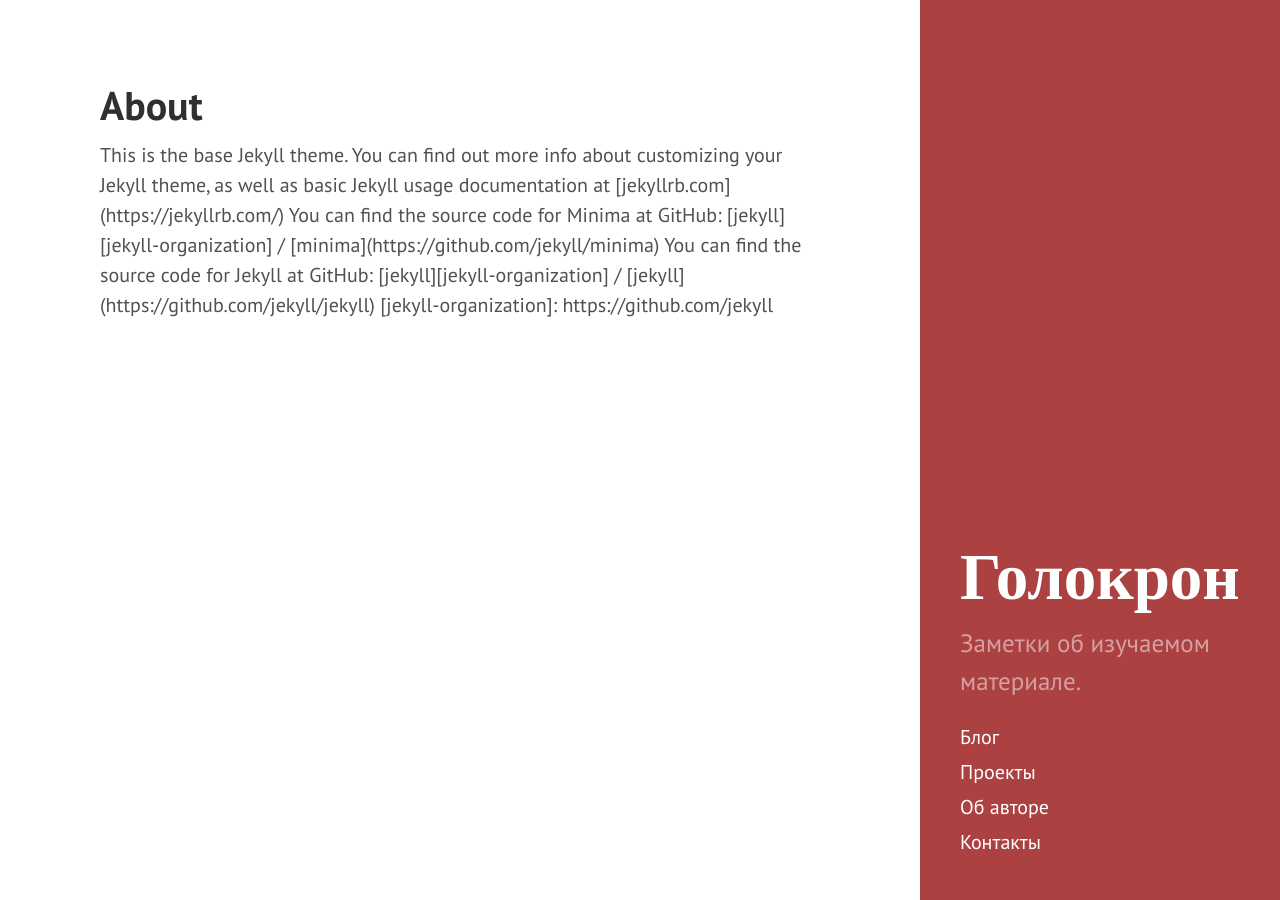
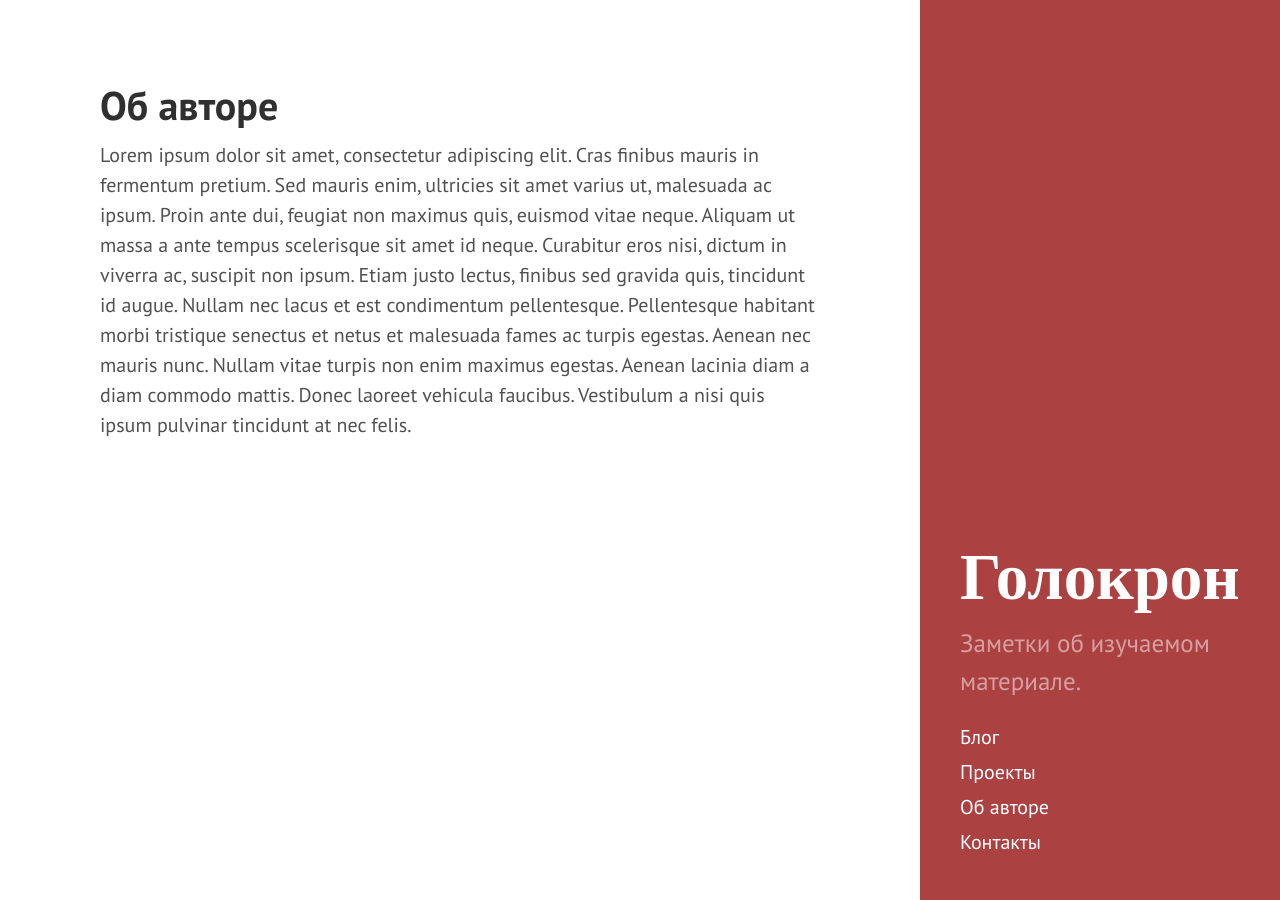
Before and after one commit to ornichola/ornichola.github.io, a Jekyll site: the page built from about.html, in a window 1280 px wide. Built offline with Jekyll 4.4.1, drawn with Linux system fonts in a browser that asks for light colours.

Commit message:
Translate to russian

```diff
--- a/about.html
+++ b/about.html
@@ -1,18 +1,11 @@
 ---
 layout: page
-title: About
+title: Об авторе
 permalink: /about/
 ---
 
-This is the base Jekyll theme. You can find out more info about customizing your Jekyll theme, as well as basic Jekyll usage documentation at [jekyllrb.com](https://jekyllrb.com/)
-
-You can find the source code for Minima at GitHub:
-[jekyll][jekyll-organization] /
-[minima](https://github.com/jekyll/minima)
-
-You can find the source code for Jekyll at GitHub:
-[jekyll][jekyll-organization] /
-[jekyll](https://github.com/jekyll/jekyll)
-
-
-[jekyll-organization]: https://github.com/jekyll
+<div>
+    <p>
+        Lorem ipsum dolor sit amet, consectetur adipiscing elit. Cras finibus mauris in fermentum pretium. Sed mauris enim, ultricies sit amet varius ut, malesuada ac ipsum. Proin ante dui, feugiat non maximus quis, euismod vitae neque. Aliquam ut massa a ante tempus scelerisque sit amet id neque. Curabitur eros nisi, dictum in viverra ac, suscipit non ipsum. Etiam justo lectus, finibus sed gravida quis, tincidunt id augue. Nullam nec lacus et est condimentum pellentesque. Pellentesque habitant morbi tristique senectus et netus et malesuada fames ac turpis egestas. Aenean nec mauris nunc. Nullam vitae turpis non enim maximus egestas. Aenean lacinia diam a diam commodo mattis. Donec laoreet vehicula faucibus. Vestibulum a nisi quis ipsum pulvinar tincidunt at nec felis.
+    </p>
+</div>
--- a/projects.html
+++ b/projects.html
@@ -1,6 +1,6 @@
 ---
 layout: page
-title: Projects
+title: Проекты
 permalink: /projects/
 ---
 
```
Also changed, not shown: contacts.html (+6 -6 lines).
